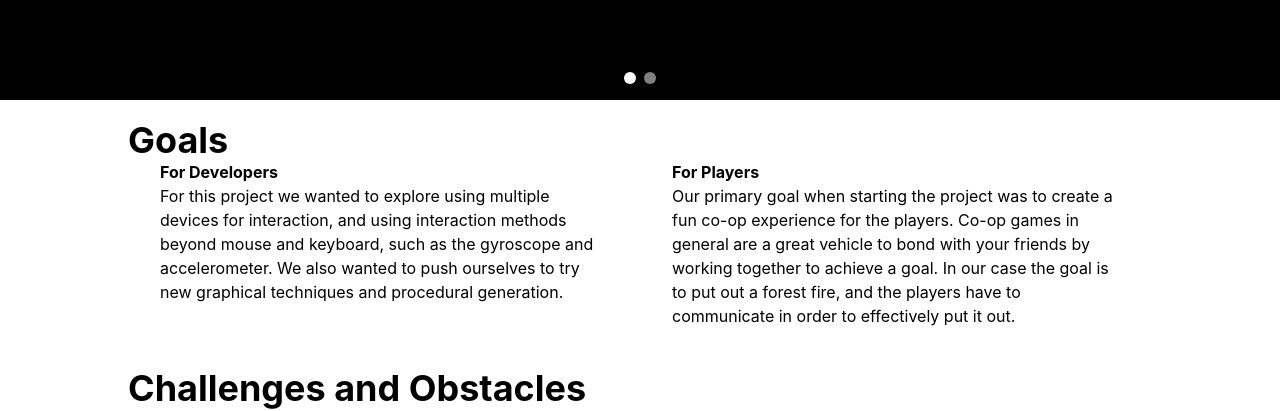
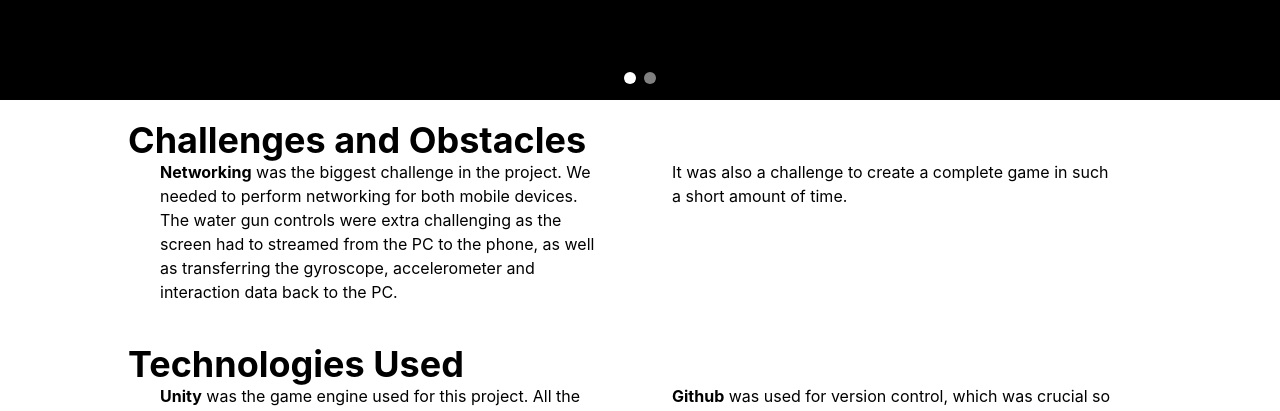
Before and after one commit to Rolling-Reactions/wildflier.github.io, a React (Create React App) app: page / in a window 1280 px wide. Shown: the part 2460-2871 px from the top of the page. Built offline with nearby package versions, Linux system fonts and the light colour scheme.

Commit message:
Fixed duplicated section

```diff
--- a/src/pages/About.js
+++ b/src/pages/About.js
@@ -86,40 +86,7 @@ const About = () => {
               </div>
             </Carousel>
 
-            <div className="flex flex-col items-center w-full my-5 justify-center">
-            <p className="text-4xl font-bold w-4/5">Goals</p>
-            <div className="flex flex-col justify-center md:flex-row">
-              <div className="w-full  md:w-2/5 px-8">
 
-              <div>
-                <b>For Developers</b>
-              </div>
-
-              <div>
-                For this project we wanted to explore using multiple
-                devices for interaction, and using interaction methods
-                beyond mouse and keyboard, such as the gyroscope and
-                accelerometer. We also wanted to push ourselves to try
-                new graphical techniques and procedural generation.
-              </div>
-
-              </div>
-              <div className="w-full px-8 mt-4  md:w-2/5 md:mt-0">
-                <div>
-                  <b>For Players</b>
-                </div>
-                <div>
-                  Our primary goal when starting the project was to
-                  create a fun co-op experience for the players. Co-op
-                  games in general are a great vehicle to bond with
-                  your friends by working together to achieve a goal.
-                  In our case the goal is to put out a forest fire,
-                  and the players have to communicate in order to
-                  effectively put it out.
-                </div>
-              </div>
-            </div>
-          </div>
 
 
           <div className="flex flex-col items-center w-full my-5 justify-center">
```
